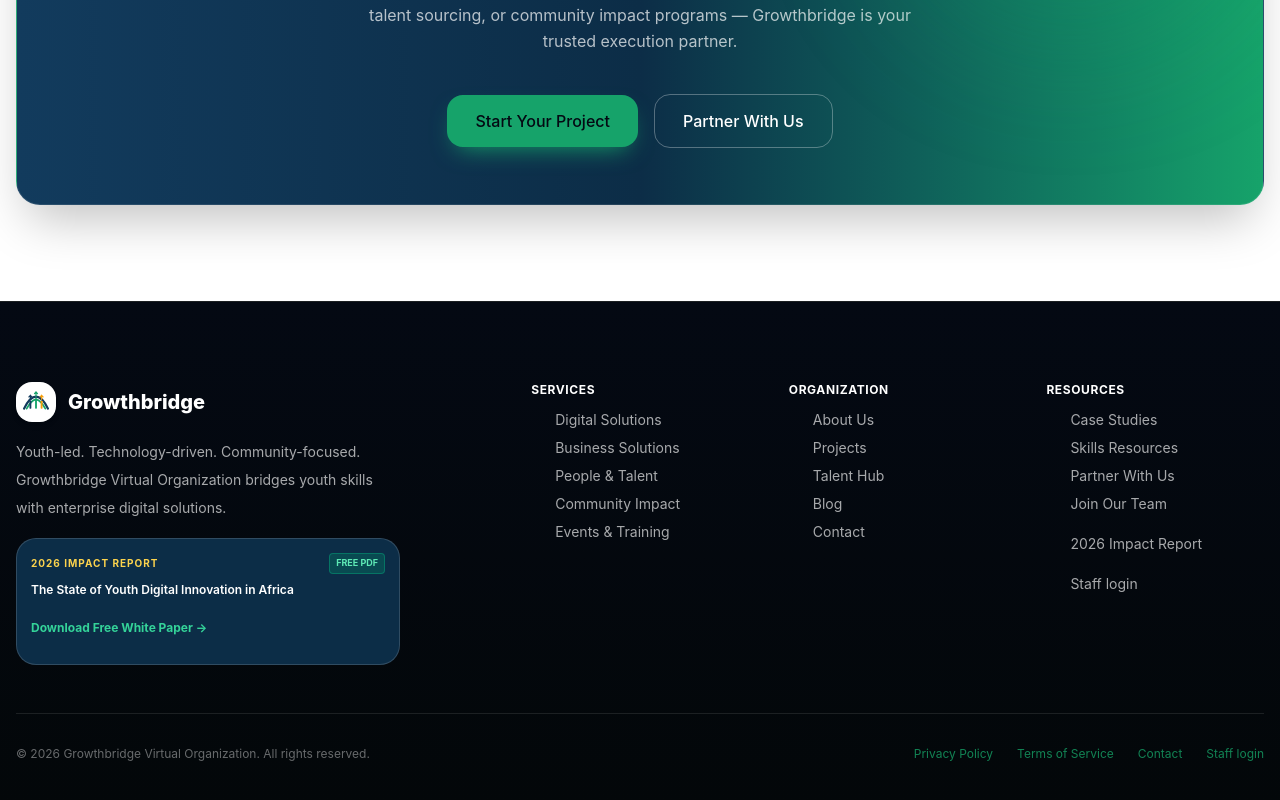
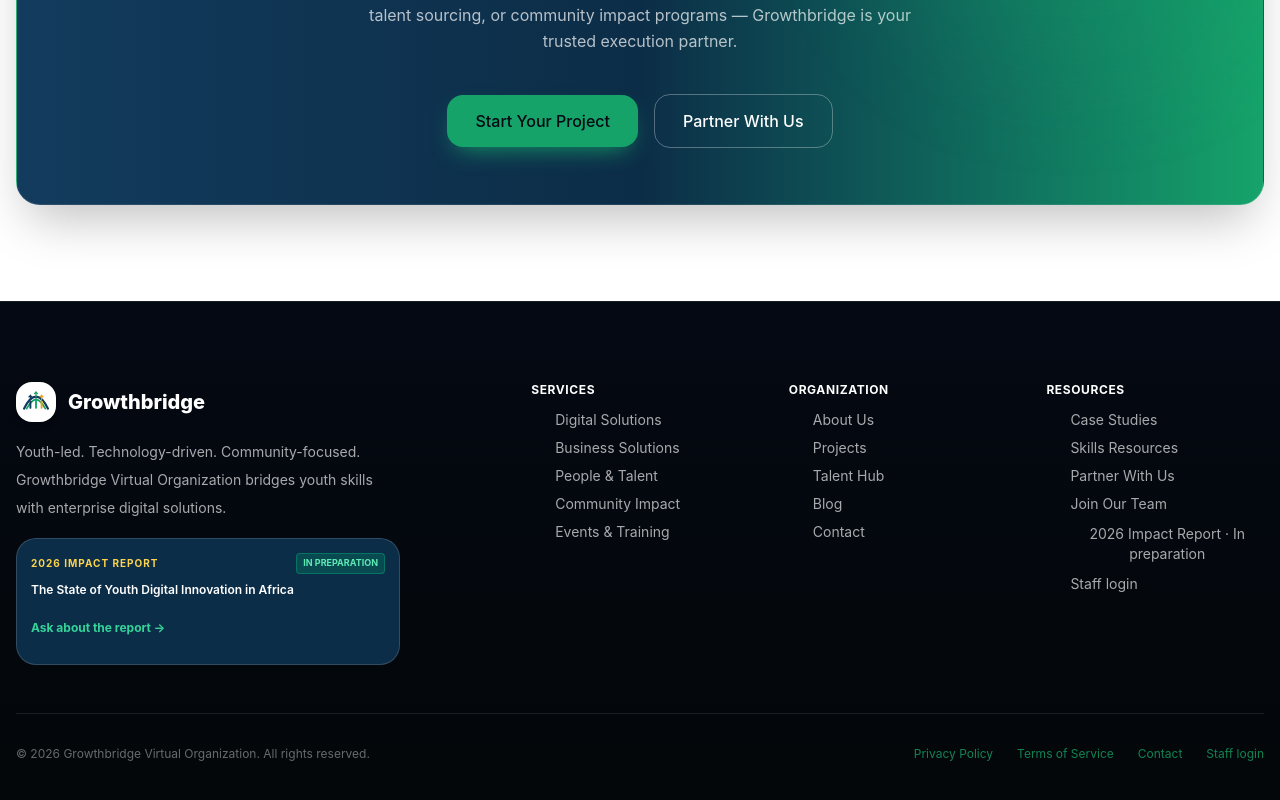
Before and after one commit to Kanyoza2096/GrowthBridge, a Next.js app: page / in a window 1280 px wide. Shown: the part 5727-6527 px from the top of the page. Built offline with nearby package versions, Linux system fonts and the light colour scheme; no server answers; the database is empty.

Commit message:
Set accurate impact report availability in public footer

```diff
--- a/src/components/layout/Footer.tsx
+++ b/src/components/layout/Footer.tsx
@@ -40,7 +40,7 @@ export function Footer() {
                     2026 Impact Report
                   </span>
                   <span className="text-[9px] px-1.5 py-0.5 rounded bg-emerald-500/20 text-emerald-300 font-bold border border-emerald-400/30">
-                    FREE PDF
+                    IN PREPARATION
                   </span>
                 </div>
                 <p className="text-xs font-semibold text-white">
@@ -50,7 +50,7 @@ export function Footer() {
                   onClick={() => setReportModalOpen(true)}
                   className="text-xs font-bold text-[#34D399] hover:text-[#6EE7B7] transition-colors cursor-pointer"
                 >
-                  Download Free White Paper →
+                  Ask about the report →
                 </button>
               </div>
             </div>
@@ -86,7 +86,7 @@ export function Footer() {
                         onClick={() => setReportModalOpen(true)}
                         className="text-white/65 hover:text-[var(--gb-green-400)] transition-colors cursor-pointer text-sm"
                       >
-                        2026 Impact Report
+                        2026 Impact Report · In preparation
                       </button>
                     </li>
                   )}
```
